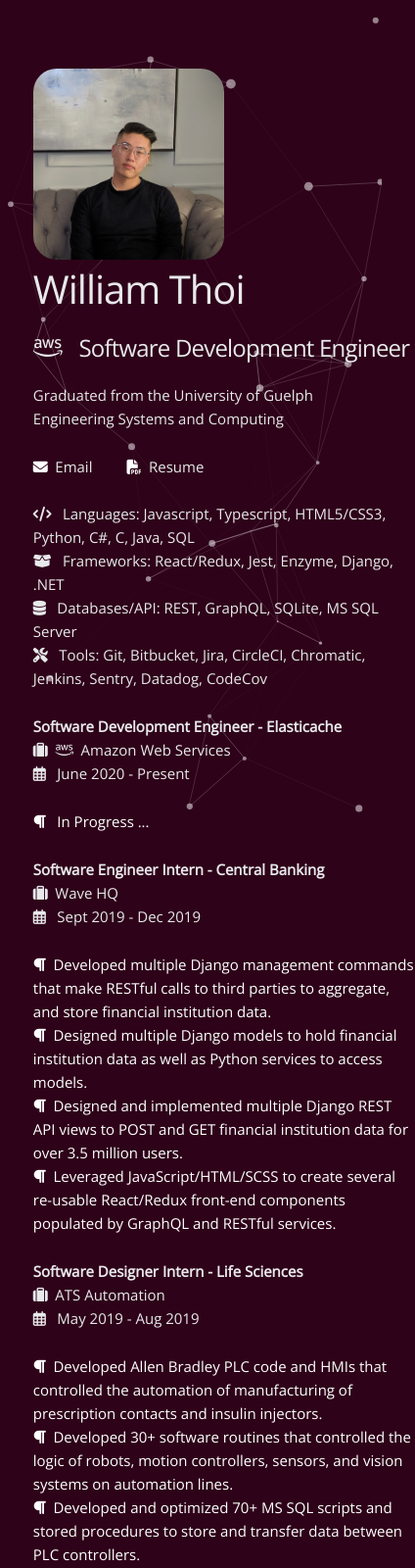
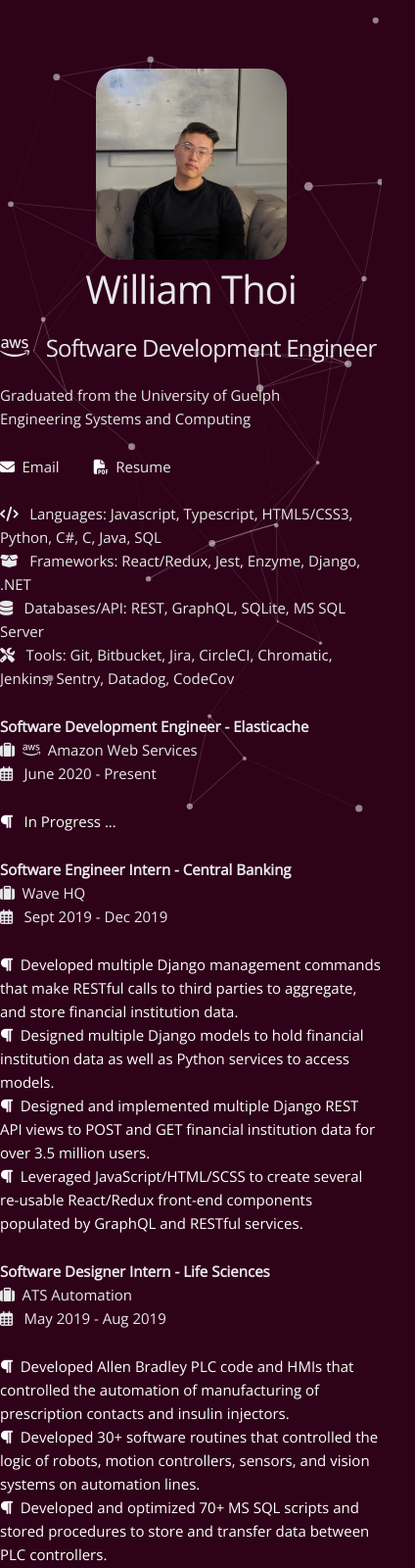
Before and after one commit to williamthoi/williamthoi.github.io, a plain HTML site: page index.html in a window 390 px wide. Shown: the top 1600 px of the page at 98% size, 424 px wide, since content can reach past the window. Drawn offline with nearby package versions, Linux system fonts and the light colour scheme; a web font is replaced by a local one.

Commit message:
update css for media

```diff
--- a/css/skeleton.css
+++ b/css/skeleton.css
@@ -169,6 +169,10 @@ h6 { font-size: 1.5rem; line-height: 1.6;  letter-spacing: 0; text-align: left;
   h4 { font-size: 3.0rem; }
   h5 { font-size: 2.4rem; }
   h6 { font-size: 1.5rem; }
+}
+
+@media (max-width: 550px){
+  h1 { text-align: center }
 }
 
 p {
--- a/css/style.css
+++ b/css/style.css
@@ -48,18 +48,25 @@ canvas {
   .left{
     width: 100.00%;
     float: left;
+    margin-left: 0%;
   }
 
   .middle {
     width: 100.00%;
     float: left;
-    margin-left: 8.66666666667%;
+    margin-left:0%;
   }
 
   .right {
     width: 100.00%;
     float: left;
-    margin-left: 8.66666666667%;
+    margin-left: 0%;
+  }
+  .logo {
+    margin-left: 25%;
+  }
+  .h1 {
+    text-align: center;
   }
 }
 
```
